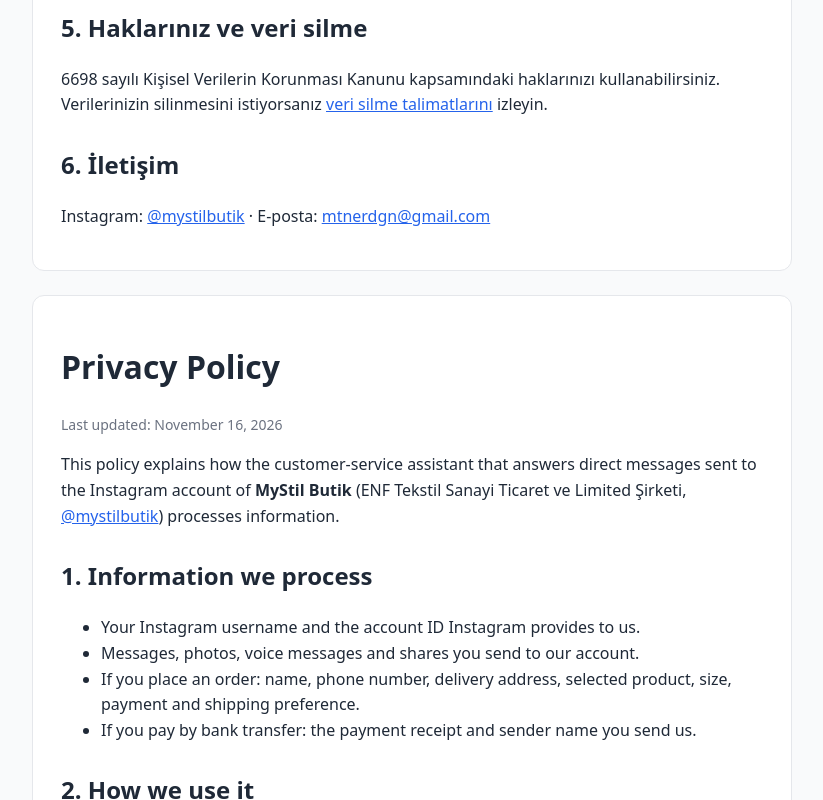
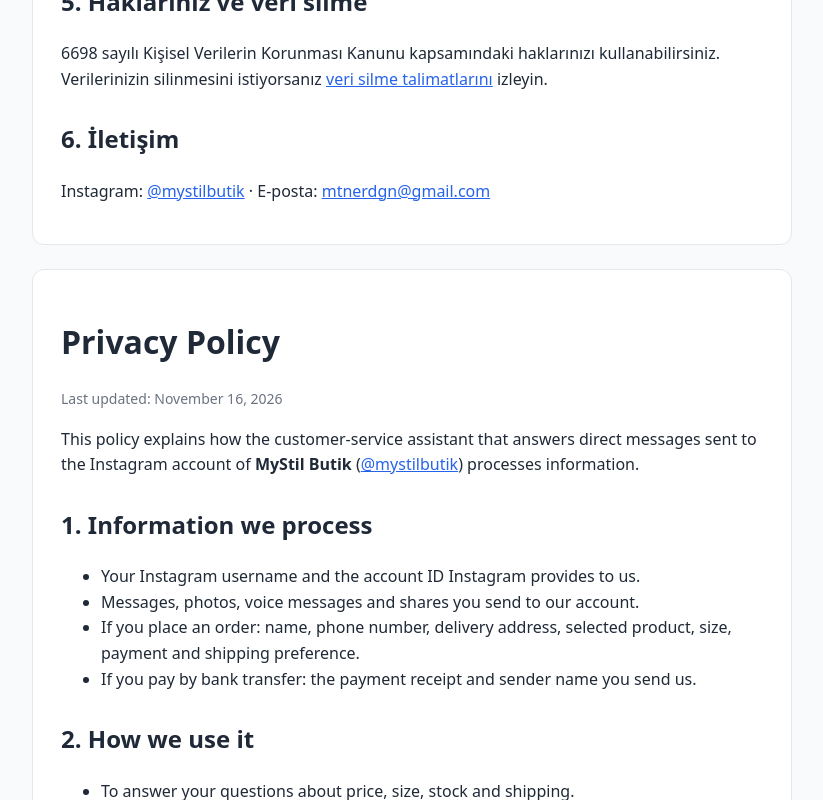
Before and after one commit to mtnerdgn1905/mtnerdgn1905.github.io, a plain HTML site: page mystil-gizlilik.html in a window 1280 px wide. Shown: the part 1122-1922 px from the top of the page, without its empty margins (228-1051 px from the left). Drawn offline with Linux system fonts and the light colour scheme.

Commit message:
Update mystil-gizlilik.html

```diff
--- a/mystil-gizlilik.html
+++ b/mystil-gizlilik.html
@@ -19,7 +19,7 @@
     <h1>Gizlilik Politikası</h1>
     <p class="muted">Son güncelleme: 16 Kasım 2026</p>
 
-    <p>Bu politika, <strong>MyStil Butik</strong> (ENF Tekstil Sanayi Ticaret ve Limited Şirketi) Instagram hesabına
+    <p>Bu politika, <strong>MyStil Butik</strong> Instagram hesabına
       (<a href="https://www.instagram.com/mystilbutik/">@mystilbutik</a>) gönderilen mesajları yanıtlayan müşteri
       hizmetleri asistanının hangi bilgileri nasıl işlediğini açıklar.</p>
 
@@ -64,8 +64,7 @@
     <p class="muted">Last updated: November 16, 2026</p>
 
     <p>This policy explains how the customer-service assistant that answers direct messages sent to the Instagram
-      account of <strong>MyStil Butik</strong> (ENF Tekstil Sanayi Ticaret ve Limited Şirketi,
-      <a href="https://www.instagram.com/mystilbutik/">@mystilbutik</a>) processes information.</p>
+      account of <strong>MyStil Butik</strong> (<a href="https://www.instagram.com/mystilbutik/">@mystilbutik</a>) processes information.</p>
 
     <h2>1. Information we process</h2>
     <ul>
```
